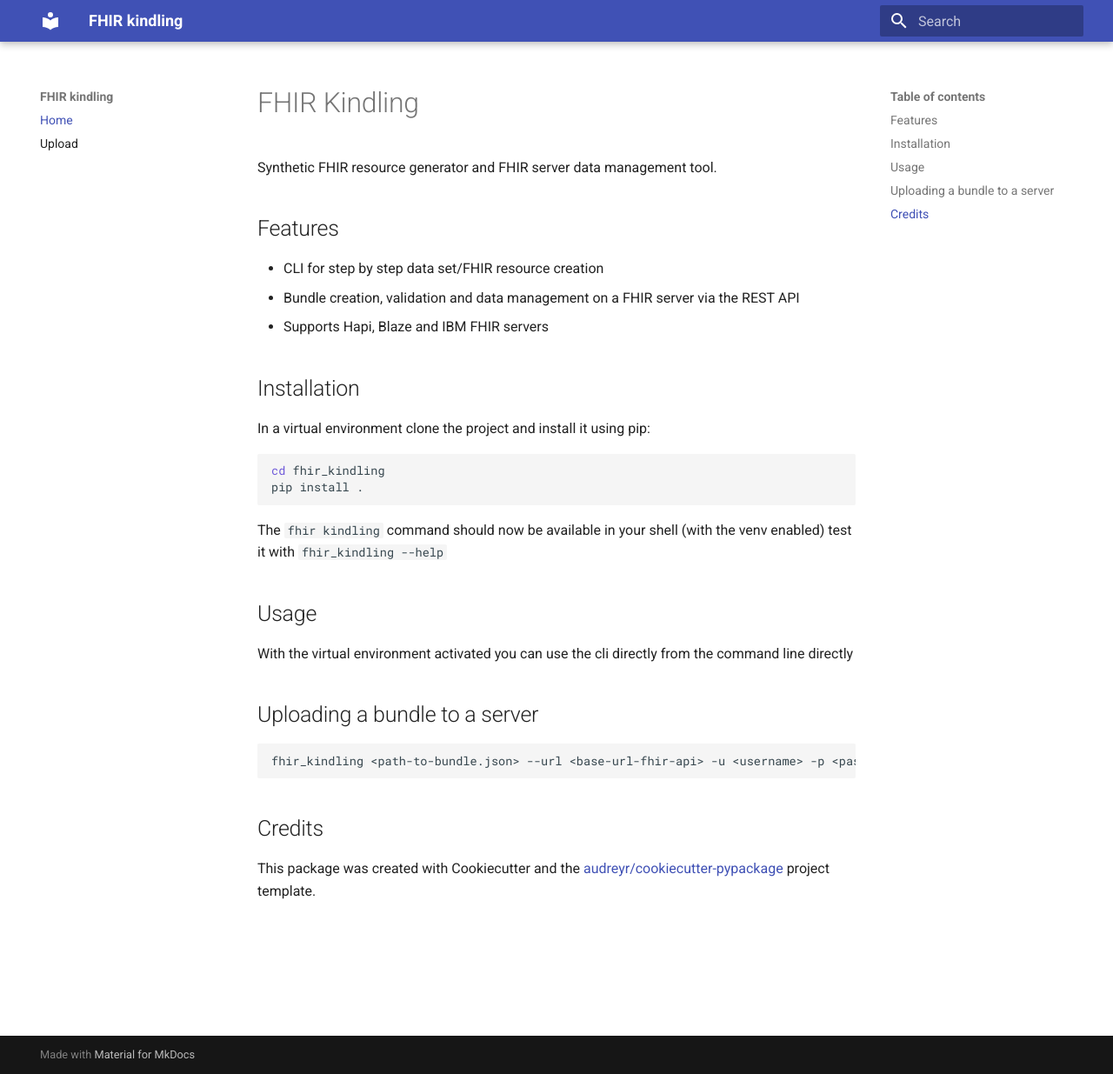
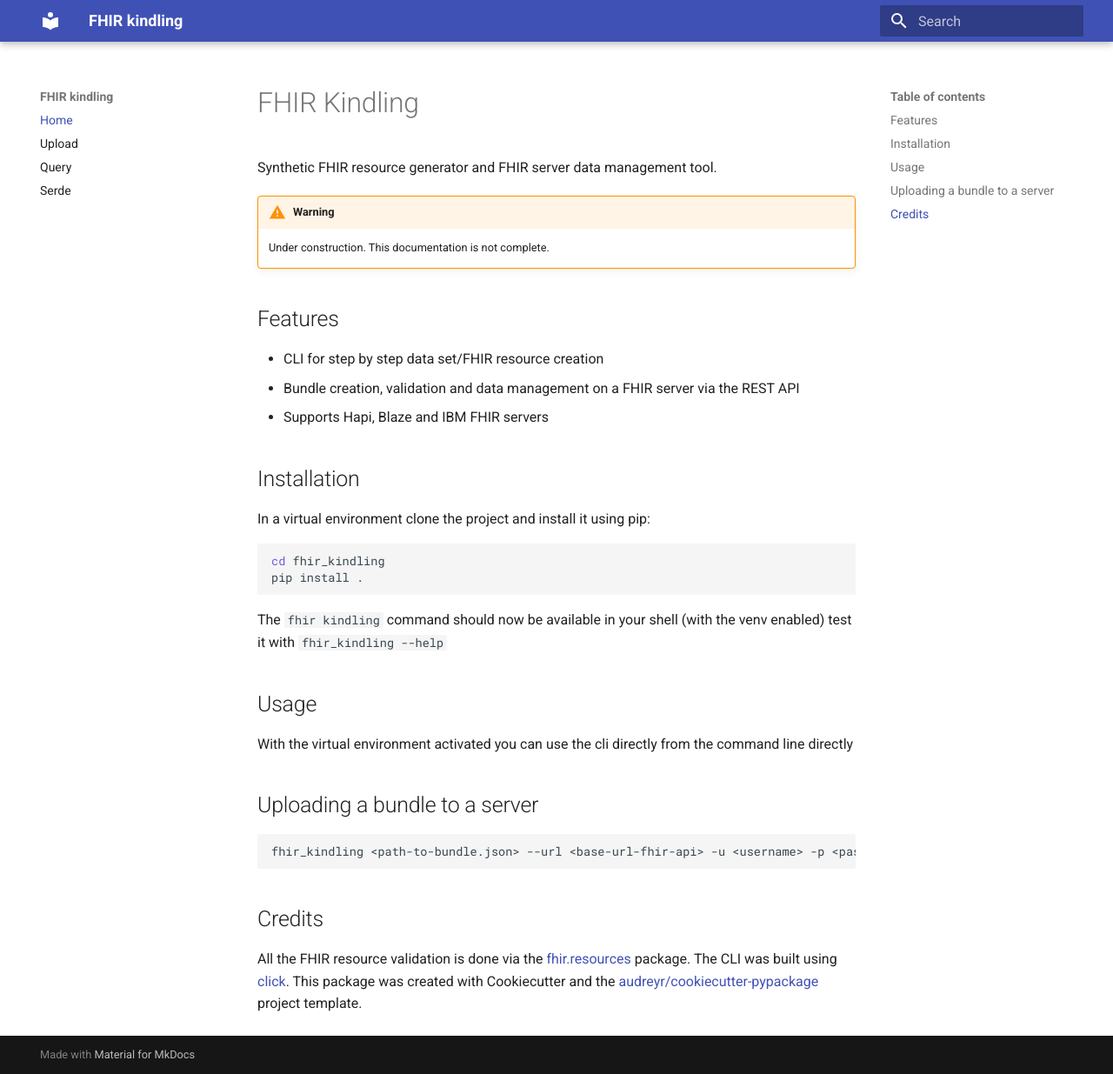
Before and after one commit to migraf/fhir-kindling, an MkDocs documentation site: the page built from docs/index.md, in a window 1280 px wide and 1235 px high. Shown: the whole window at 87% size. Built offline with MkDocs 1.6.1 and Material for MkDocs 9.7.7, drawn with Linux system fonts in a browser that asks for light colours.

Commit message:
updated doc strings and documentation

````diff
--- a/docs/index.md
+++ b/docs/index.md
@@ -1,5 +1,9 @@
 # FHIR Kindling
 Synthetic FHIR resource generator and FHIR server data management tool.
+
+!!!warning
+    Under construction. This documentation is not complete.
+
 
 ## Features
 - CLI for step by step data set/FHIR resource creation
@@ -26,4 +30,7 @@ fhir_kindling <path-to-bundle.json> --url <base-url-fhir-api> -u <username> -p <
 ```
 
 ## Credits
-This package was created with Cookiecutter and the [audreyr/cookiecutter-pypackage](https://github.com/audreyr/cookiecutter) project template.
+All the FHIR resource validation is done via the [fhir.resources](https://github.com/nazrulworld/fhir.resources) package.
+The CLI was built using [click](https://click.palletsprojects.com/en/8.0.x/).
+This package was created with Cookiecutter and the
+[audreyr/cookiecutter-pypackage](https://github.com/audreyr/cookiecutter) project template.
--- a/mkdocs.yml
+++ b/mkdocs.yml
@@ -10,6 +10,8 @@ site_dir: public
 nav:
   - Home: index.md
   - Upload: upload.md
+  - Query: query.md
+  - Serde: serde.md
 
 
 markdown_extensions:
````
Also changed, not shown: .travis.yml (deleted, +0 -13 lines), docs/query.md (added, +7 -0 lines), docs/serde.md (added, +25 -0 lines), docs/upload.md (+12 -1 lines), 6 other files.
